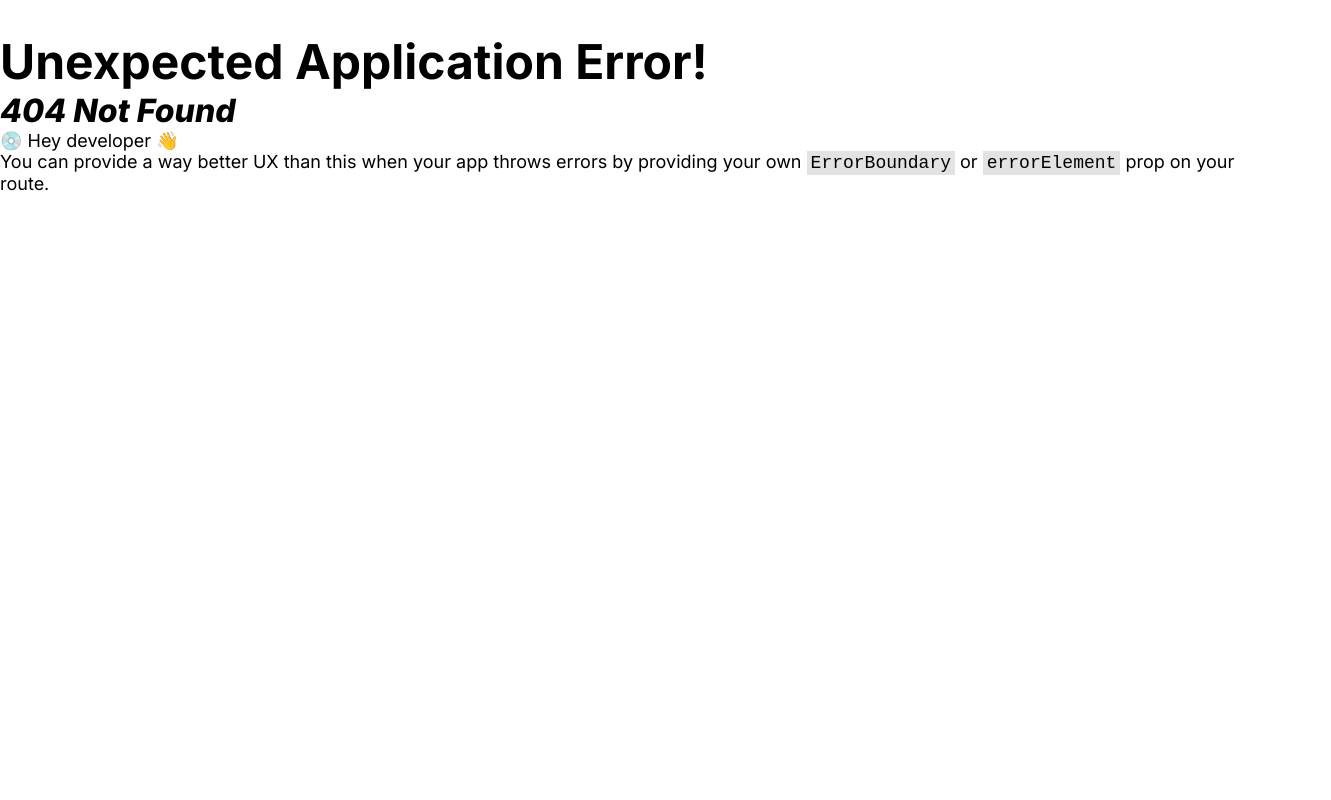
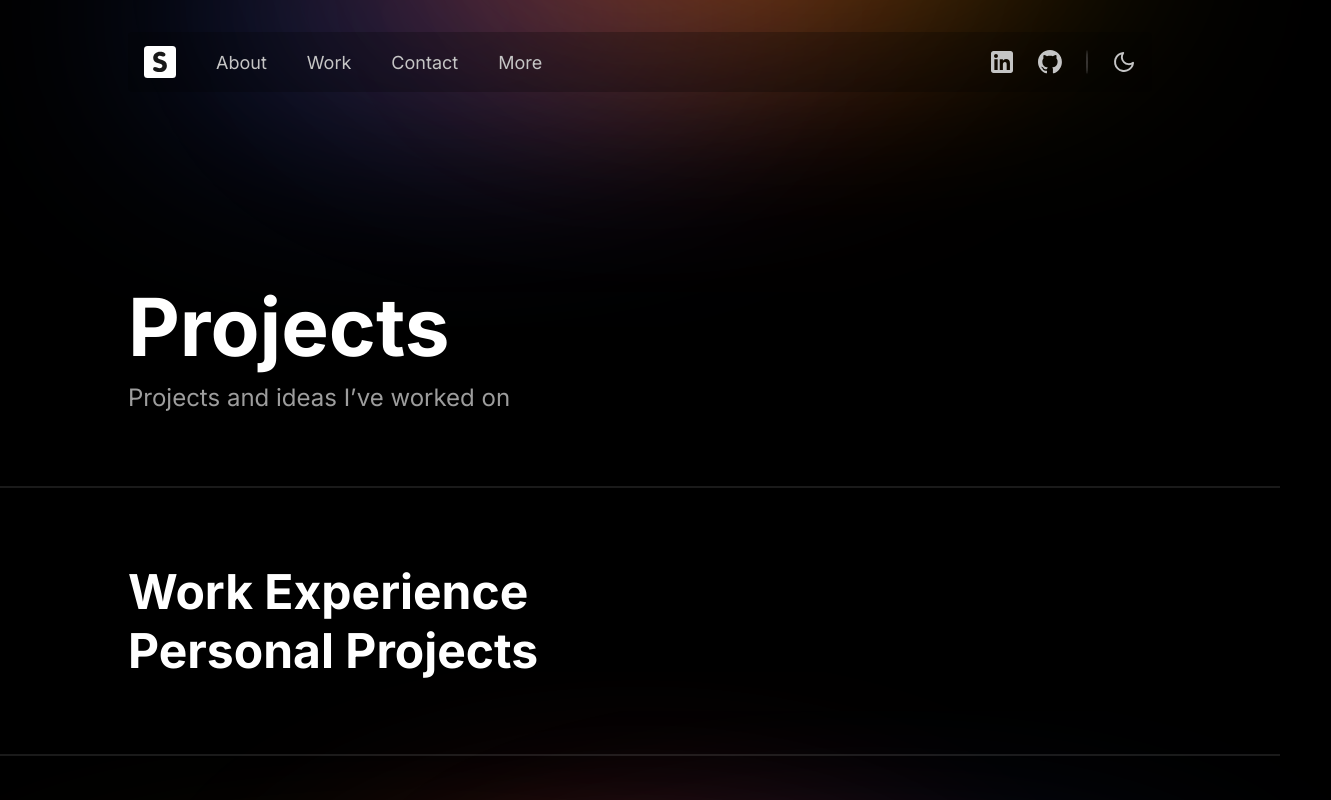
Before and after one commit to Surajit05021997/surajit-frontend-dev, a React (Vite) app: page /work in a window 1280 px wide. Before the commit this address had no page. Shown: the top 800 px of the page, 1331 px wide, since content can reach past the window. Built offline with nearby package versions, Linux system fonts and the light colour scheme.

Commit message:
added work page base component

```diff
--- a/src/components/AppHeader.jsx
+++ b/src/components/AppHeader.jsx
@@ -52,8 +52,12 @@ const AppHeader = () => {
                 <li>
                   <Link to="/about">About</Link>
                 </li>
-                <li>Work</li>
-                <li><Link to="/contact">Contact</Link></li>
+                <li>
+                  <Link to="/work">Work</Link>
+                </li>
+                <li>
+                  <Link to="/contact">Contact</Link>
+                </li>
                 <li>More</li>
               </ul>
             </div>
--- /dev/null
+++ b/src/components/WorkPage.jsx
@@ -0,0 +1,29 @@
+import './WorkPage.scss';
+
+const WorkPage = () => {
+  return (
+    <>
+      <div className="container">
+        <div className="work-page">
+          <h1 className="title">Projects</h1>
+          <p className="subtitle">Projects and ideas I’ve worked on</p>
+        </div>
+      </div>
+      <hr />
+      <div className="container">
+        <div className="work-page">
+          <div className="work-list">
+            <section>
+              <h2>Work Experience</h2>
+            </section>
+            <section>
+              <h2>Personal Projects</h2>
+            </section>
+          </div>
+        </div>
+      </div>
+    </>
+  )
+}
+
+export default WorkPage;
--- /dev/null
+++ b/src/components/WorkPage.scss
@@ -0,0 +1,14 @@
+.work-page {
+  .title {
+    margin: 11.625rem 0 .5rem;
+  }
+
+  .subtitle {
+    font-size: var(--fs-400);
+    margin-bottom: 4.625rem;
+  }
+
+  .work-list {
+    margin-block: 4.625rem;
+  }
+}
--- a/src/router/router.jsx
+++ b/src/router/router.jsx
@@ -3,6 +3,7 @@ import App from '../App.jsx';
 import HomePage from '../components/HomePage.jsx';
 import AboutPage from '../components/AboutPage.jsx';
 import ContactPage from '../components/ContactPage.jsx';
+import WorkPage from '../components/WorkPage.jsx';
 
 const router = createBrowserRouter([
   {
@@ -18,6 +19,10 @@ const router = createBrowserRouter([
         element: <AboutPage />,
       },
       {
+        path: '/work',
+        element: <WorkPage />,
+      },
+      {
         path: '/contact',
         element: <ContactPage />,
       },
```
